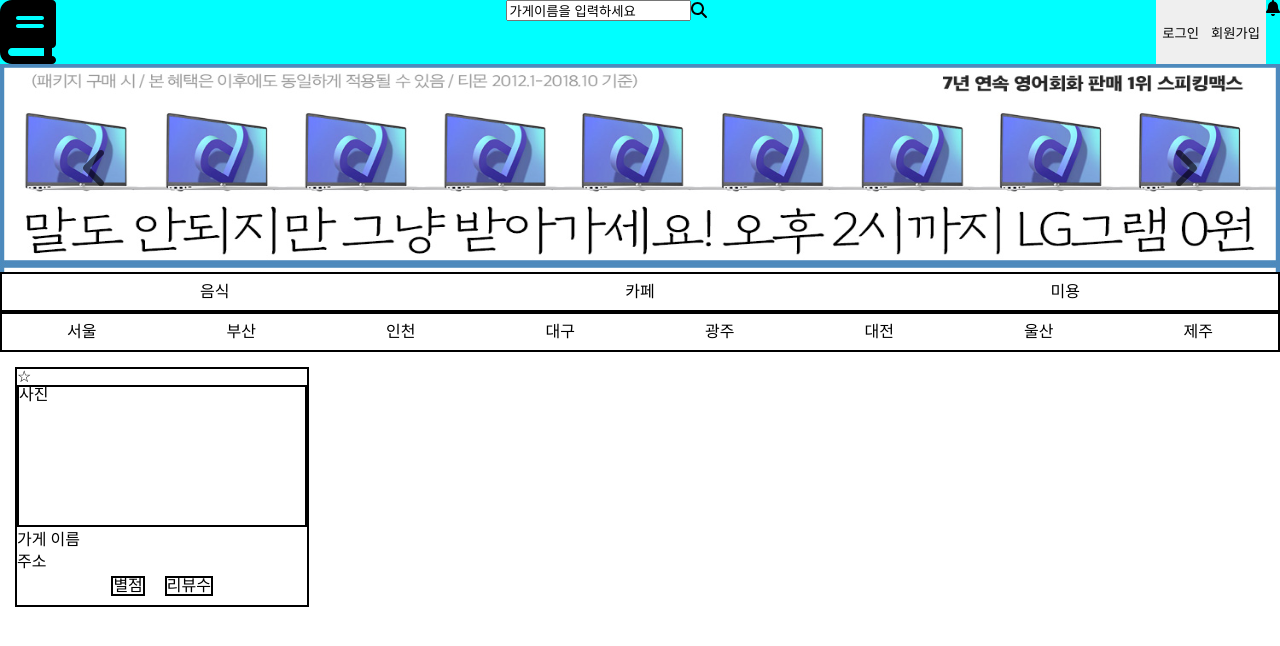
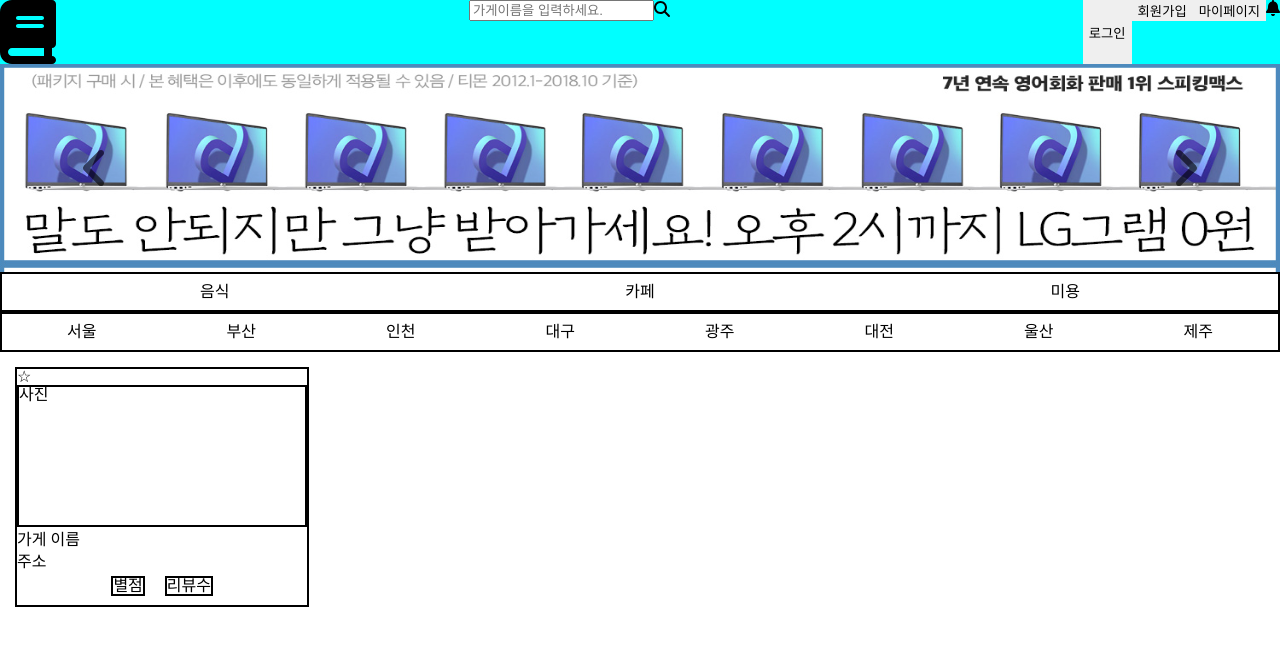
Before and after one commit to codestates/NoStanding, a React (Create React App) app in the folder client/: page / in a window 1280 px wide. Shown: the top 646 px of the page. Built offline with nearby package versions, Linux system fonts and the light colour scheme.

Commit message:
라우터 대충 걸어놈

```diff
--- a/client/src/App.js
+++ b/client/src/App.js
@@ -1,14 +1,38 @@
 import Header from './components/Header';
 import GlobalStyles from './GlobalStyles';
 import Main from './pages/Main';
+import { BrowserRouter as Router, Route, Routes } from 'react-router-dom';
+import Mypage from'./pages/Mypage'
+import Shopinfo from './pages/ShopInfo'
+import Signup from './pages/SignUp'
+import ChoiceSignUP from './pages/ChoiceSignUp'
+import styled from 'styled-components';
+
+
+const Body =styled.div`
+  height : auto;
+  min-height: 100%;
+  padding-bottom: 6vw;
+`
+
 
 function App() {
 
   return (
     <>
+    <Router>
     <GlobalStyles />
       <Header />
-      <Main />
+      <Body>
+         <Routes>
+           <Route exact path='/' element={<Main />}/>
+           <Route path='/Mypage' element={<Mypage />}/>
+           <Route path='/Shopinfo' element={<Shopinfo />}/>
+           <Route path='/Signup' element={<Signup />}/>
+           <Route path='/ChoiceSignUp' element={<ChoiceSignUP />}/>
+         </Routes>
+      </Body>
+    </Router>
     </>
   );
 }
--- a/client/src/components/Header.js
+++ b/client/src/components/Header.js
@@ -3,6 +3,7 @@
 import {faBook,faAddressCard,faMagnifyingGlass,faBell} from '@fortawesome/free-solid-svg-icons'
 import {fa0} from '@fortawesome/free-regular-svg-icons'
 import styled from 'styled-components'
+import {Link} from 'react-router-dom'
 
 const Navbar = styled.nav`
    background-color: aqua;
@@ -24,20 +25,29 @@
    align-items: center;
    justify-content: center;
 `
+const Mypagebutton = styled.button`
+
+`
 function Header() {
   return(
     <header>
       <Navbar>
         <Logo>
-          <a href=''><FontAwesomeIcon icon={faBook} size='4x'></FontAwesomeIcon></a>
+          <Link to ='/'><FontAwesomeIcon icon={faBook} size='4x'></FontAwesomeIcon></Link>
         </Logo>
         <Search >
-          <input defaultValue='가게이름을 입력하세요'></input>
+          <input placeholder='가게이름을 입력하세요.'></input>
           <FontAwesomeIcon icon={faMagnifyingGlass}></FontAwesomeIcon>
         </Search>
         <Menu>
+
           <button>로그인</button>
+          <Link to='/ChoiceSignUp'>
           <button>회원가입</button>
+          </Link>
+          <Link to='/Mypage'>
+            <Mypagebutton>마이페이지</Mypagebutton>
+          </Link>
           <FontAwesomeIcon icon={faBell}></FontAwesomeIcon>
         </Menu>
       </Navbar>
--- a/client/src/pages/Main.js
+++ b/client/src/pages/Main.js
@@ -2,7 +2,7 @@
 import styled from 'styled-components';
 import Banner from '../components/Banner';
 import SearchList from '../components/SearchList';
-
+import {Link} from 'react-router-dom'
 
 const FlexCol = styled.div`
   display: flex;
@@ -44,7 +44,9 @@
         </FlexRow>
       </FlexCol>
       <div>
+        <Link to='/ShopInfo'>
         <SearchList></SearchList>
+        </Link>
       </div>
     </>
   );
```
